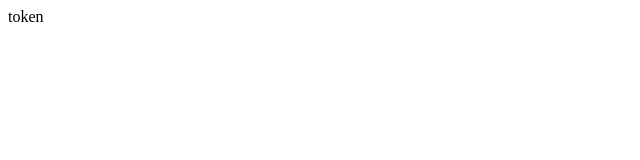
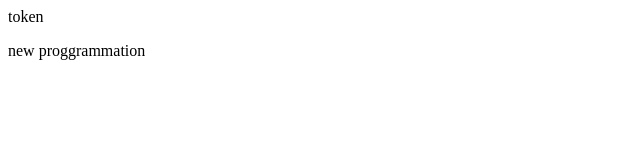
Before and after one commit to ziaritarik/GestionStock, an Angular app: page / in a window 1280 px wide. Shown: the top 160 px of the page, without its empty margins (0-640 px from the left). Built offline with nearby package versions, Linux system fonts and the light colour scheme.

Commit message:
first modification master

```diff
--- a/src/app/app.component.html
+++ b/src/app/app.component.html
@@ -1,3 +1,4 @@
 token
 
+<p>new proggrammation </p>
 <router-outlet></router-outlet>
```
